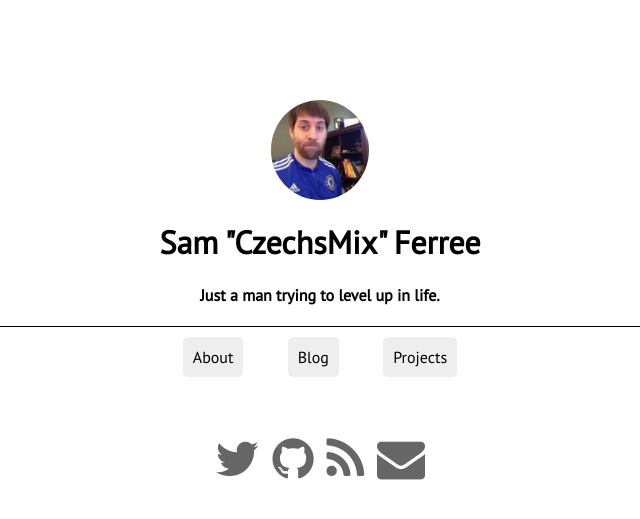
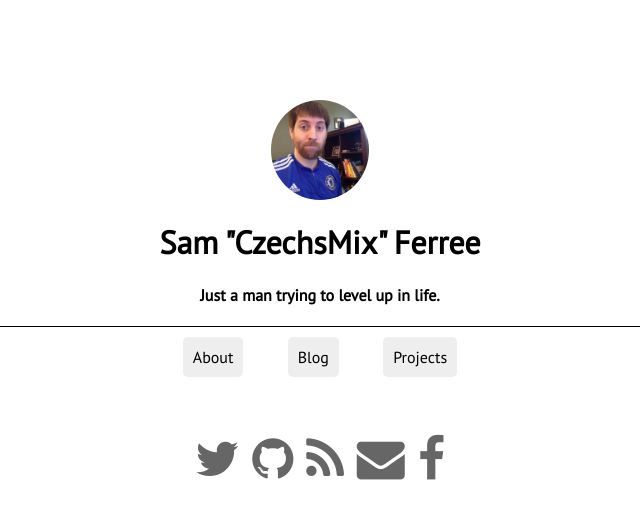
Before and after one commit to CzechsMix/czechsmix.github.io, a Jekyll site: the page built from index.html, in a window 1280 px wide. Shown: the top 519 px of the page, without its empty margins (320-960 px from the left). Built offline with Jekyll 4.4.1, drawn with Linux system fonts in a browser that asks for light colours; nearby versions of some CDN libraries.

Commit message:
add facebook subscribtion

```diff
--- a/_includes/footer.html
+++ b/_includes/footer.html
@@ -24,5 +24,10 @@
           <i class="fa fa-envelope" title="Email czechsmix"></i>
         </a>
       </li>
+      <li>
+        <a href="https://www.facebook.com/LevelUpQuest/">
+          <i class="fa fa-facebook" title="Subscribe to my facebook page"></i>
+        </a>
+      </li>
   </ul>
 </div>
```
